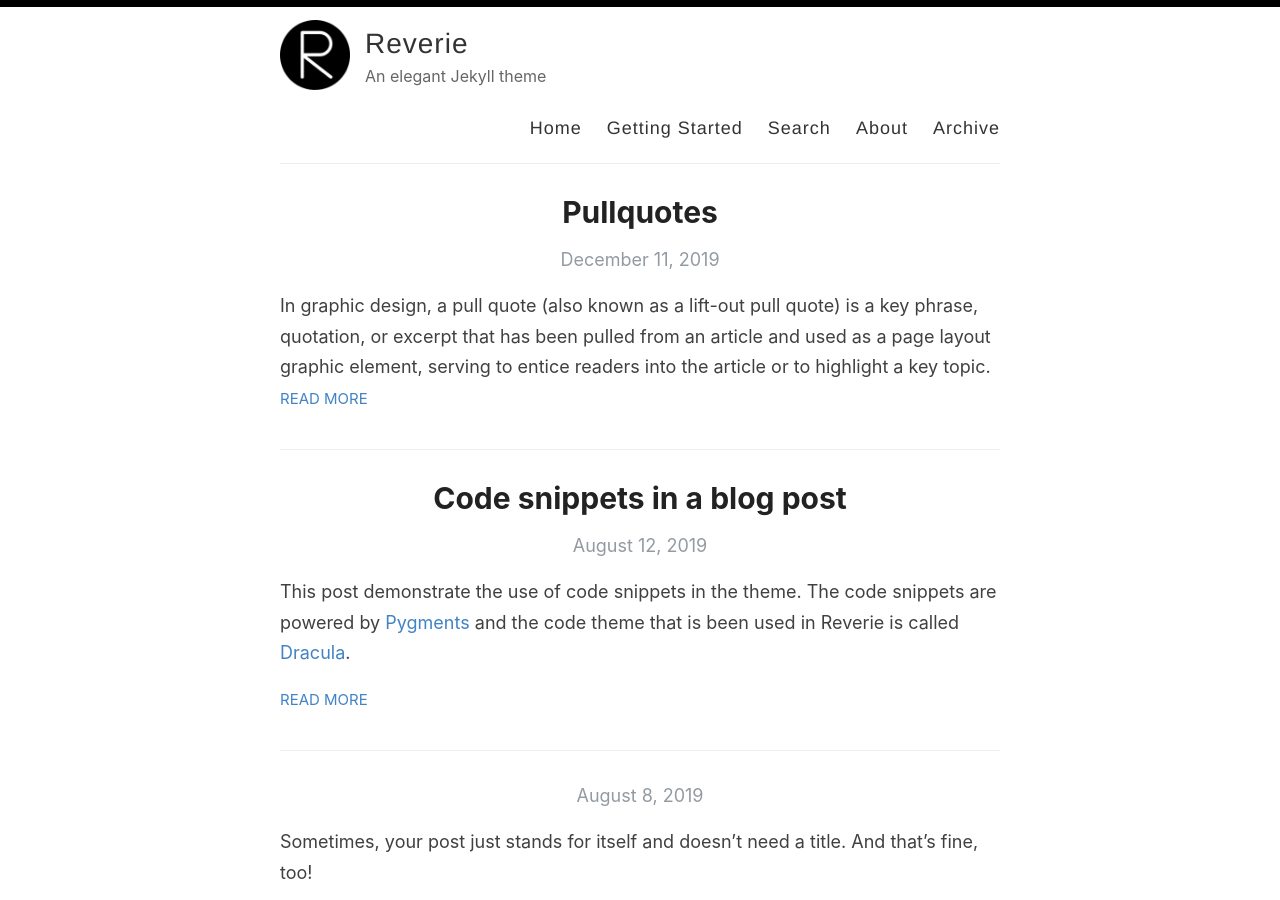
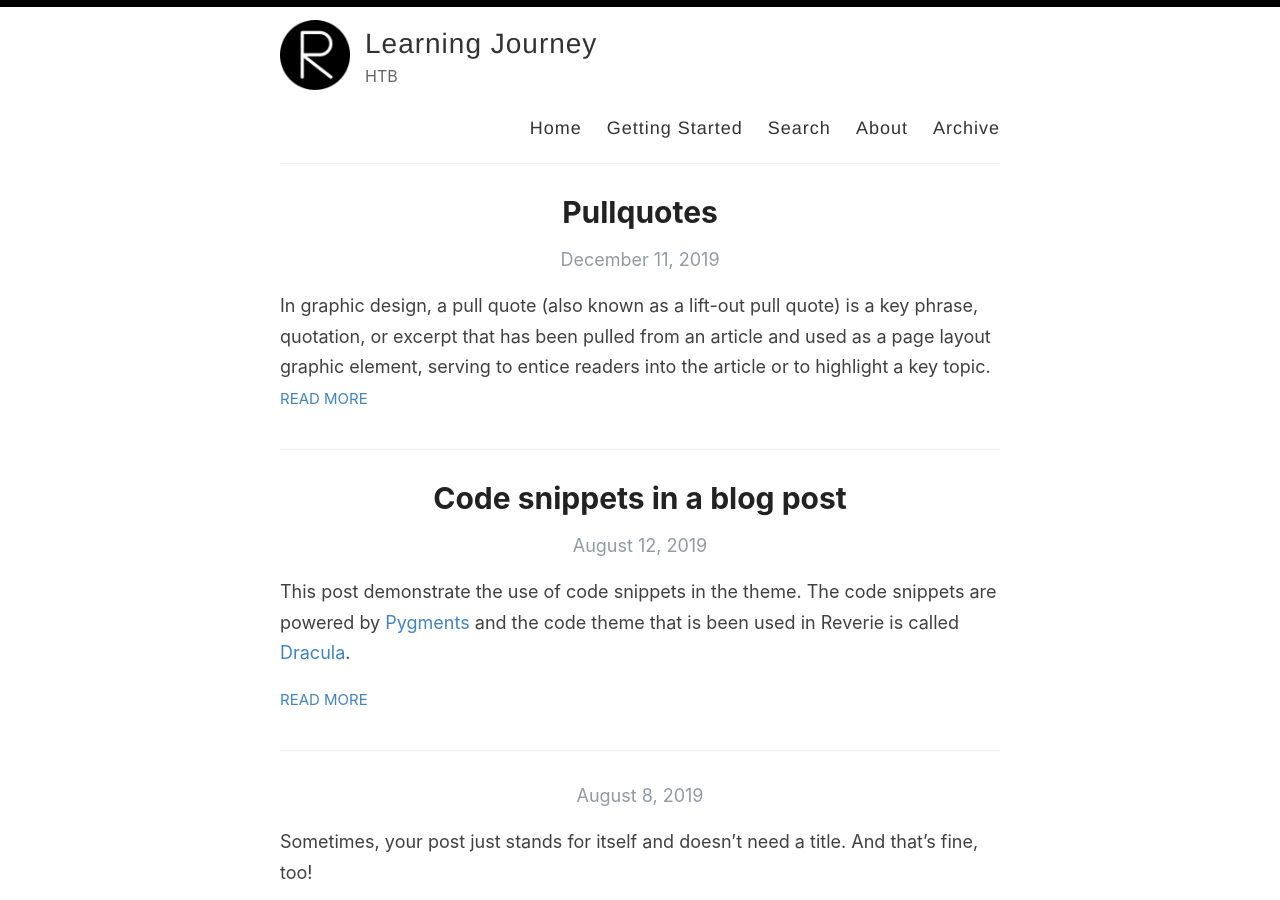
Before and after one commit to amitmerchant1990/reverie, a Jekyll site: the page built from index.html, in a window 1280 px wide and 900 px high. Built offline with Jekyll 4.4.1, drawn with Linux system fonts in a browser that asks for light colours; the list of posts is cut into pages by our own code.

Commit message:
Update _config.yml

```diff
--- a/_config.yml
+++ b/_config.yml
@@ -3,13 +3,13 @@
 #
 
 # Name of your site (displayed in the header)
-name: Reverie
+name: Learning Journey
 
 # Name of the author
-author: Amit Merchant
+author: Aaron K
 
 # Short bio or description (displayed in the header)
-description: An elegant Jekyll theme
+description: HTB
 
 # URL of your avatar or profile pic (you could use your GitHub profile pic)
 avatar: /images/reverie.png
```
